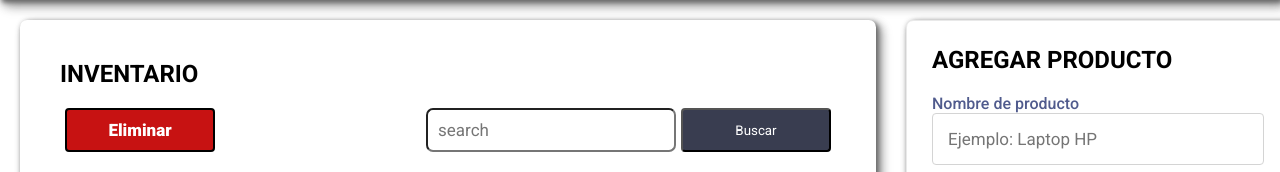
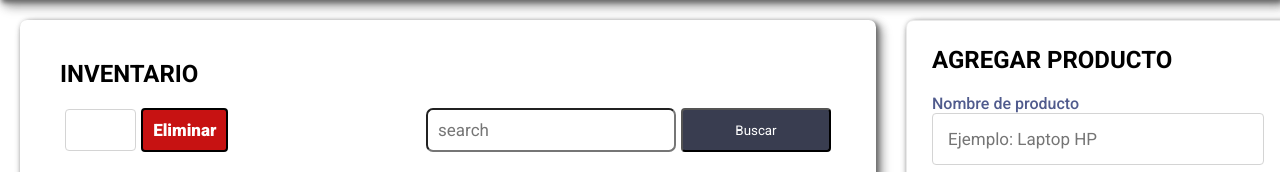
Before and after one commit to leo-marqz/crud-rgb-system, a PHP site: page /server/main.php in a window 1280 px wide. Shown: the part 70-242 px from the top of the page. Run offline with PHP 8.4, Linux system fonts and the light colour scheme; the visitor is signed in with stand-in values (Sample User, id 1); data that the repository does not hold is empty.

Commit message:
modificacion de boton eliminar

```diff
--- a/css/style.css
+++ b/css/style.css
@@ -98,11 +98,13 @@
     #ocultar {
         width: 20%;
         position: relative;
+        margin: 0px;
+        padding: 0px;
     }
 
     #ocultar:before {
         content: "";
-        /* width: 100%; */
+        width: 100%;
         position: absolute;
         top: 0;
         left: 0;
@@ -213,6 +215,18 @@
         padding: 5px;
     }
 
+    .formulario-eliminar {
+        display: flex;
+        align-items: center;
+        gap: 5px;
+    }
+
+    .formulario-eliminar #id_eliminar {
+        max-width: 150px;
+        padding: 10px;
+        margin: 0px;
+    }
+
     .form-search {
         display: flex;
         gap: 5px;
@@ -261,7 +275,7 @@
     /* estilos para Scroll*/
 
     .secction-table::-webkit-scrollbar {
-        width: 12px;
+        width: 8px;
         background-color: #F5F5F5;
     }
 
--- a/js/modulo.js
+++ b/js/funciones.js
@@ -4,3 +4,7 @@ export function cargarFormularioEditar(data) {
     document.getElementById('cantidad_producto').value = data[3].textContent;
     document.getElementById('precio_producto').value = data[4].textContent.slice(1);
 }
+
+export function cargarFormularioEliminar(data) {
+    document.getElementById('id_eliminar').value = data[1].textContent;
+}
--- a/js/index.js
+++ b/js/main.js
@@ -1,11 +1,11 @@
-import { cargarFormularioEditar } from './modulo.js';
+import { cargarFormularioEditar, cargarFormularioEliminar } from './funciones.js';
 
 
 const filas = document.querySelectorAll('.row');
 filas.forEach((fila, indice) => {
     fila.addEventListener('click', () => {
         let data = filas[indice].children;
-        console.log(data)
-        cargarFormularioEditar(data)
+        cargarFormularioEditar(data);
+        cargarFormularioEliminar(data);
     });
 });
--- a/server/main.php
+++ b/server/main.php
@@ -83,7 +83,12 @@ if ($_POST) {
             <section>
                 <h1>INVENTARIO</h1>
                 <nav class="nav-search">
-                    <a class="btn-2" id="eliminar">Eliminar</a>
+                    <form class="formulario-eliminar">
+                        <div id="ocultar">
+                            <input type="number" id="id_eliminar" name="id_eliminar" />
+                        </div>
+                        <button type="submit" class="btn-2" id="eliminar">Eliminar</button>
+                    </form>
                     <form class="form-search">
                         <input type="search" placeholder="search" />
                         <input type="submit" class="btn-1" value="Buscar">
@@ -160,7 +165,7 @@ if ($_POST) {
         </div>
     </main>
 
-    <script src="../js/index.js" type="module"></script>
+    <script src="../js/main.js" type="module"></script>
 </body>
 
 </html>
```
